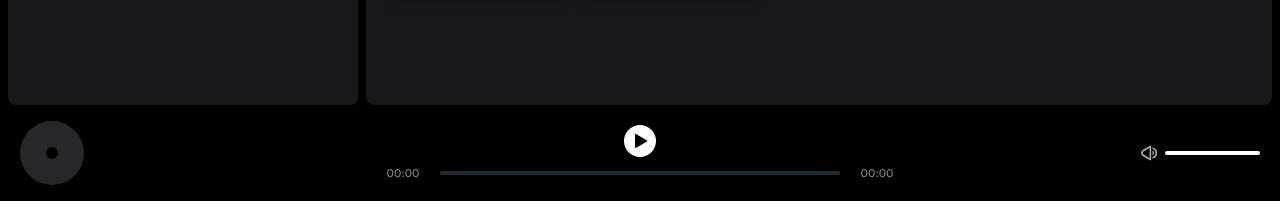
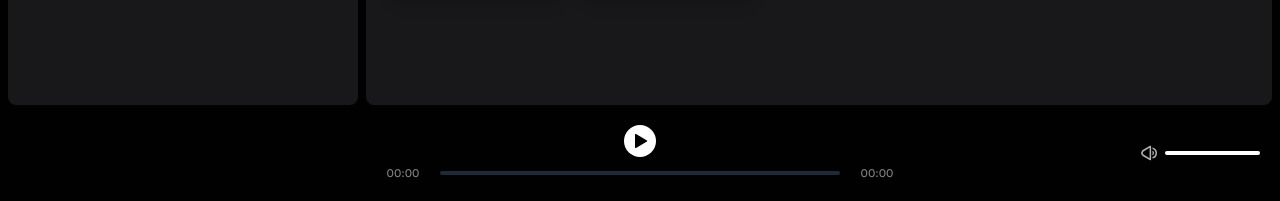
Before and after one commit to jigcolapaolo/spotify-mimic, an Astro site: page / in a window 1280 px wide. Shown: the part 599-800 px from the top of the page. Built offline with nearby package versions, Linux system fonts and the light colour scheme; Astro itself is replaced by a stand-in of ours.

Commit message:
Add transition to CurrentSong display

```diff
--- a/src/components/Player.tsx
+++ b/src/components/Player.tsx
@@ -15,13 +15,18 @@ const CurrentSong = ({
 }) => {
 
     const isPlaying = usePlayerStore((state) => state.isPlaying)
+    const currentSong = usePlayerStore((state) => state.currentSong)
 
   return (
-    <div className="flex items-center gap-5 relative overflow-hidden">
+    <div className="flex items-center gap-5 relative overflow-hidden transition duration-1000"
+      style={{
+        opacity: currentSong.playlist ? 1 : 0
+      }}
+    >
       <picture
         style={{
             animation: "discRotation 20s linear infinite",
-            animationPlayState: isPlaying ? "running" : "paused"
+            animationPlayState: isPlaying ? "running" : "paused",
         }}
         className="relative w-16 h-16 bg-zinc-800 rounded-full shadow-lg overflow-hidden"
       >
@@ -153,13 +158,6 @@ export default function Player() {
     audio.volume = volume;
   }, [volume]);
 
-  // useEffect(() => {
-  //     const audio = audioRef.current as HTMLAudioElement
-  //     audio.src = `/music/3/03.mp3`
-
-  //     audio.onended = () => setIsPlaying(false)
-  // }, [])
-
   const handleClick = () => {
     setIsPlaying(!isPlaying);
   };
```
